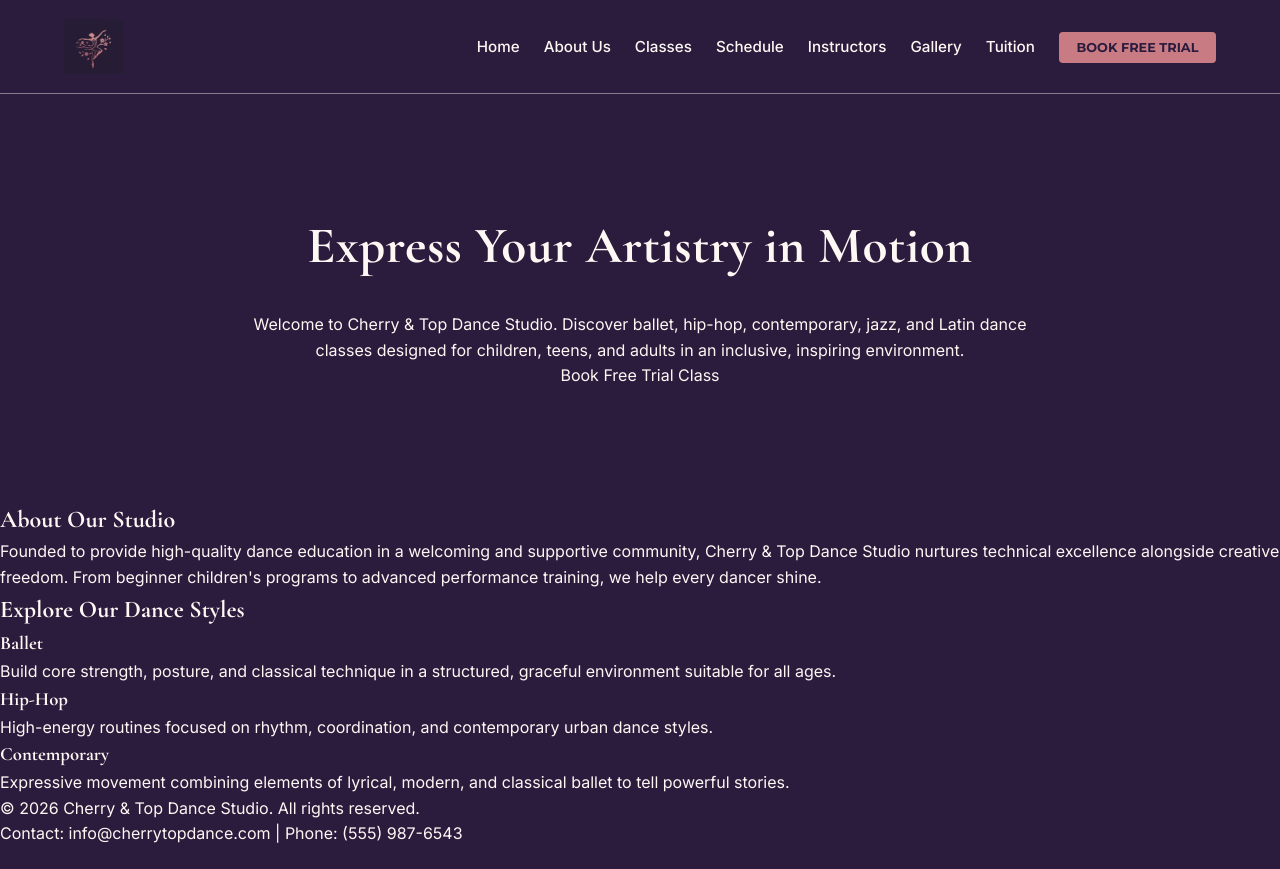
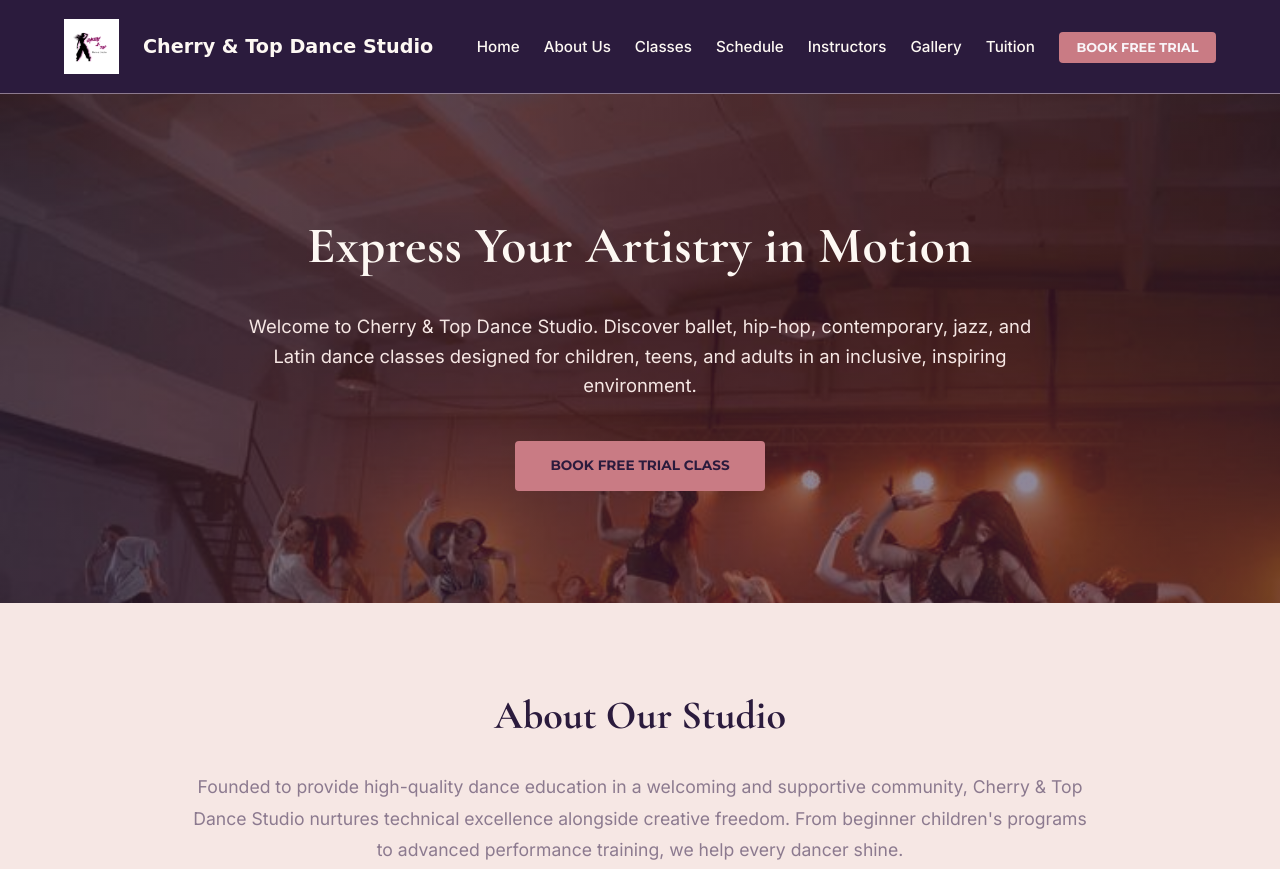
Before and after one commit to ontop14-sketch/nguho-website, a plain HTML site: page index.html in a window 1280 px wide. Shown: the top 869 px of the page. Before the commit the page ends 847 px from the top, so only its background shows below. Drawn offline with nearby package versions, Linux system fonts and the light colour scheme.

Commit message:
Edit logo, flex wrap the nav, change pictures

```diff
--- a/css/style.css
+++ b/css/style.css
@@ -34,6 +34,7 @@ a {
 header {
   background-color: #2B1B3D;
   border-bottom: 1px solid #8C7A8F;
+  flex-wrap: wrap;
   display: flex;
   justify-content: space-between;
   align-items: center;
@@ -51,6 +52,13 @@ header {
 .logo a {
   display: block;
   line-height: 0;
+  flex-wrap: wrap;
+  font-family: 'Fruktur', cursive;
+  font-size: larger;
+  font-weight: 800;
+  display: flex;
+  gap: 1.5rem;
+  align-items: center;
 }
 
 .logo-img {
@@ -66,6 +74,7 @@ header {
 /* Navigation Styles */
 nav ul {
   list-style: none;
+  flex-wrap: wrap;
   display: flex;
   gap: 1.5rem;
   align-items: center;
@@ -84,7 +93,7 @@ nav a:hover {
 
 nav a.nav-cta {
   background-color: #C97B84;
-  color: #2B1B3D;
+  color: #f9f5f9;
   padding: 0.5rem 1.1rem;
   border-radius: 4px;
   font-family: 'Montserrat', sans-serif;
@@ -98,11 +107,17 @@ nav a.nav-cta:hover {
   color: #FDF8F3;
 }
 
+nav a:hover, nav a.nav-cta:hover {
+  color:#8C7A8F;
+}
+
 /* Hero Section Styles */
 .hero {
   padding: 7rem 5%;
   text-align: center;
-  background-color: #2B1B3D;
+  background: linear-gradient(rgba(43, 27, 61, 0.45), rgba(43, 27, 61, 0.55)), url('../images/photos/hero-bg.jfif');
+  background-size: cover;
+  background-position: no-repeat;
 }
 
 .hero-content {
@@ -116,3 +131,140 @@ nav a.nav-cta:hover {
   color: #FDF8F3;
   letter-spacing: 0.5px;
 }
+
+.hero p {
+  font-size: 1.15rem;
+  color: #F6E7E4;
+  margin-bottom: 2.5rem;
+}
+
+/* Action Button */
+.btn-primary {
+    display: inline-block;
+    background-color: #C97B84;
+    color: #2B1B3D;
+    padding: 0.9rem 2.2rem;
+    font-family: 'Montserrat', sans-serif;
+    text-transform: uppercase;
+    font-size: 0.85rem;
+    font-weight: 700;
+    border-radius: 4px;
+    transition: background-color 0.3s ease, transform 0.2s ease;
+}
+
+.btn-primary:hover {
+    background-color: #b06972;
+    transform: translateY(-2px);
+    color: #FDF8F3;
+}
+
+/* About Section */
+.about {
+    padding: 5rem 5%;
+    background-color: #F6E7E4;
+    color: #2B1B3D;
+}
+
+.about-container {
+    max-width: 900px;
+    margin: 0 auto;
+    text-align: center;
+}
+
+.about-text h2 {
+    font-size: 2.5rem;
+    margin-bottom: 1.5rem;
+    color: #2B1B3D;
+}
+
+.about-text p {
+    color: #8C7A8F;
+    font-size: 1.1rem;
+    line-height: 1.8;
+}
+
+/* About Section */
+.about {
+    padding: 5rem 5%;
+    background-color: #F6E7E4;
+    color: #2B1B3D;
+}
+
+.about-container {
+    max-width: 900px;
+    margin: 0 auto;
+    text-align: center;
+}
+
+.about-text h2 {
+    font-size: 2.5rem;
+    margin-bottom: 1.5rem;
+    color: #2B1B3D;
+}
+
+.about-text p {
+    color: #8C7A8F;
+    font-size: 1.1rem;
+    line-height: 1.8;
+}
+
+/* Classes Section */
+.classes-preview {
+    padding: 5rem 5%;
+    background-color: #2B1B3D;
+    text-align: center;
+}
+
+.classes-preview h2 {
+    font-size: 2.5rem;
+    margin-bottom: 3rem;
+    color: #FDF8F3;
+}
+
+.class-grid {
+    display: grid;
+    grid-template-columns: repeat(auto-fit, minmax(280px, 1fr));
+    gap: 2rem;
+    max-width: 1200px;
+    margin: 0 auto;
+}
+
+.class-card {
+    background-color: #F6E7E4;
+    color: #2B1B3D;
+    border: 1px solid #8C7A8F;
+    padding: 2.5rem 2rem;
+    border-radius: 8px;
+    text-align: left;
+    transition: transform 0.3s ease;
+}
+
+.class-card:hover {
+    transform: translateY(-5px);
+}
+
+.class-card h3 {
+    color: #C97B84;
+    font-size: 1.8rem;
+    margin-bottom: 1rem;
+    font-family: 'Cormorant Garamond', serif;
+}
+
+.class-card p {
+    color: #2B1B3D;
+    font-size: 0.95rem;
+}
+
+/* Footer */
+footer {
+    background-color: #2B1B3D;
+    border-top: 1px solid #8C7A8F;
+    padding: 3rem 5%;
+    text-align: center;
+    color: #8C7A8F;
+    font-size: 0.9rem;
+}
+
+.footer-content p {
+    margin-bottom: 0.5rem;
+}
--- a/index.html
+++ b/index.html
@@ -21,7 +21,8 @@
     <header>
         <div class="logo">
             <a href="index.html">
-                <img src="images/logo.jpg" alt="Cherry & Top Dance Studio Logo" class="logo-img">
+                <img src="images/logo.png" alt="Cherry & Top Dance Studio Logo" class="logo-img">
+                <div>Cherry & Top Dance Studio</div>
             </a>
         </div>
         <nav>
@@ -87,7 +88,7 @@
     <footer>
         <div class="footer-content">
             <p>&copy; 2026 Cherry & Top Dance Studio. All rights reserved.</p>
-            <p>Contact: info@cherrytopdance.com | Phone: (555) 987-6543</p>
+            <p>Contact: info@cherrytopdance.com | Phone: (+63) 975-0370543</p>
         </div>
     </footer>
 
```
Also changed, not shown: images/logo.jpg (deleted), images/logo.png (added), images/photos/hero-bg.jfif (added), 1 other file.
